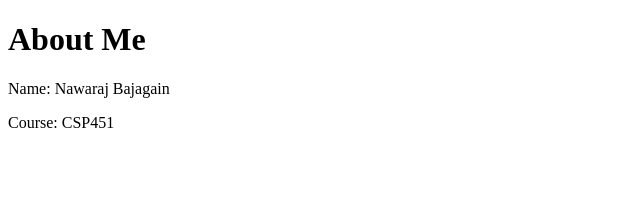
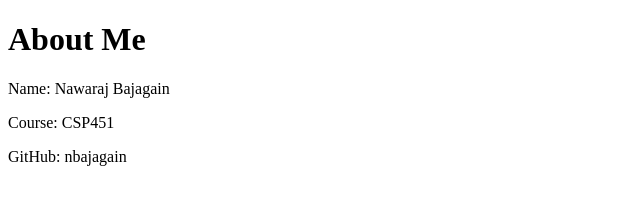
Before and after one commit to nbajagain/CSP451-CheckPoint1-Nawaraj-Bajagain, a plain HTML site: page about.html in a window 1280 px wide. Shown: the whole page, without its empty margins (0-640 px from the left). Drawn offline with Linux system fonts and the light colour scheme.

Commit message:
docs: add github info to about page

```diff
--- a/about.html
+++ b/about.html
@@ -7,5 +7,6 @@
   <h1>About Me</h1>
   <p>Name: Nawaraj Bajagain</p>
   <p>Course: CSP451</p>
+  <p>GitHub: nbajagain</p>
 </body>
 </html>
```
